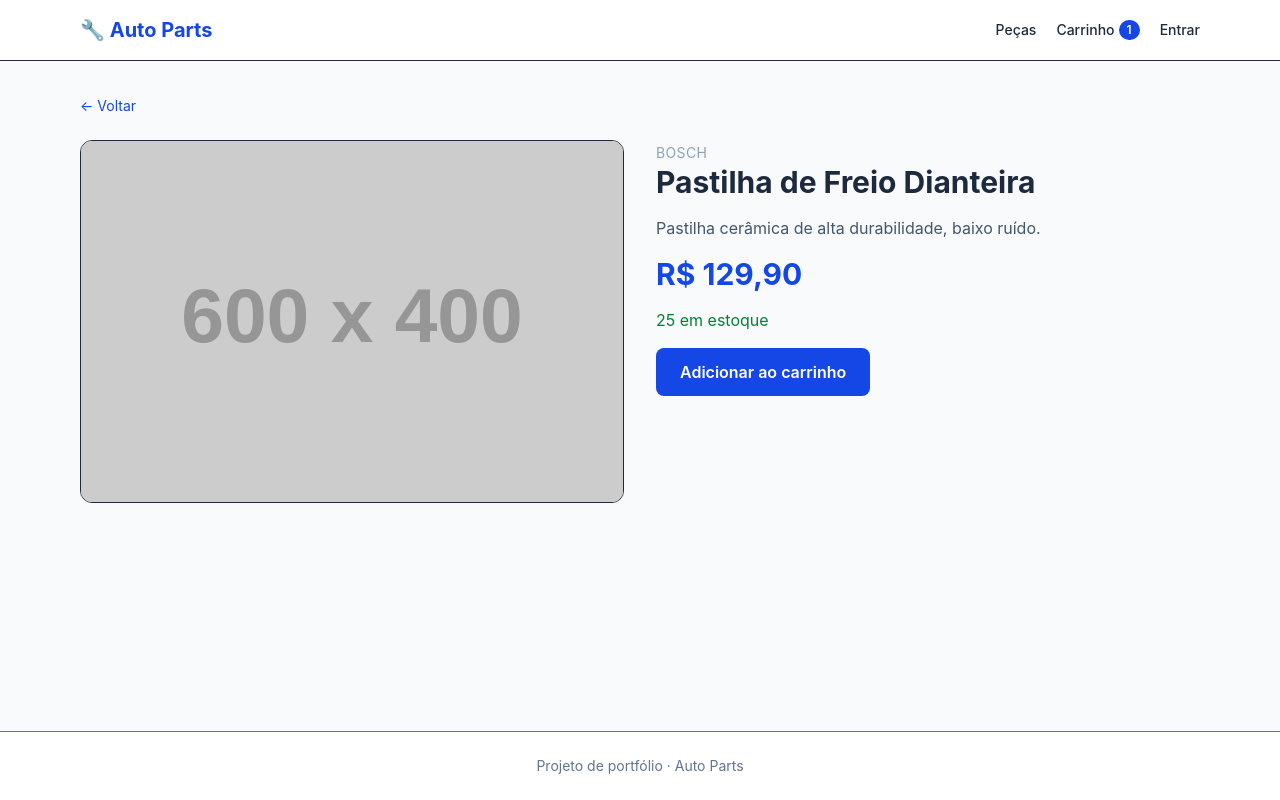
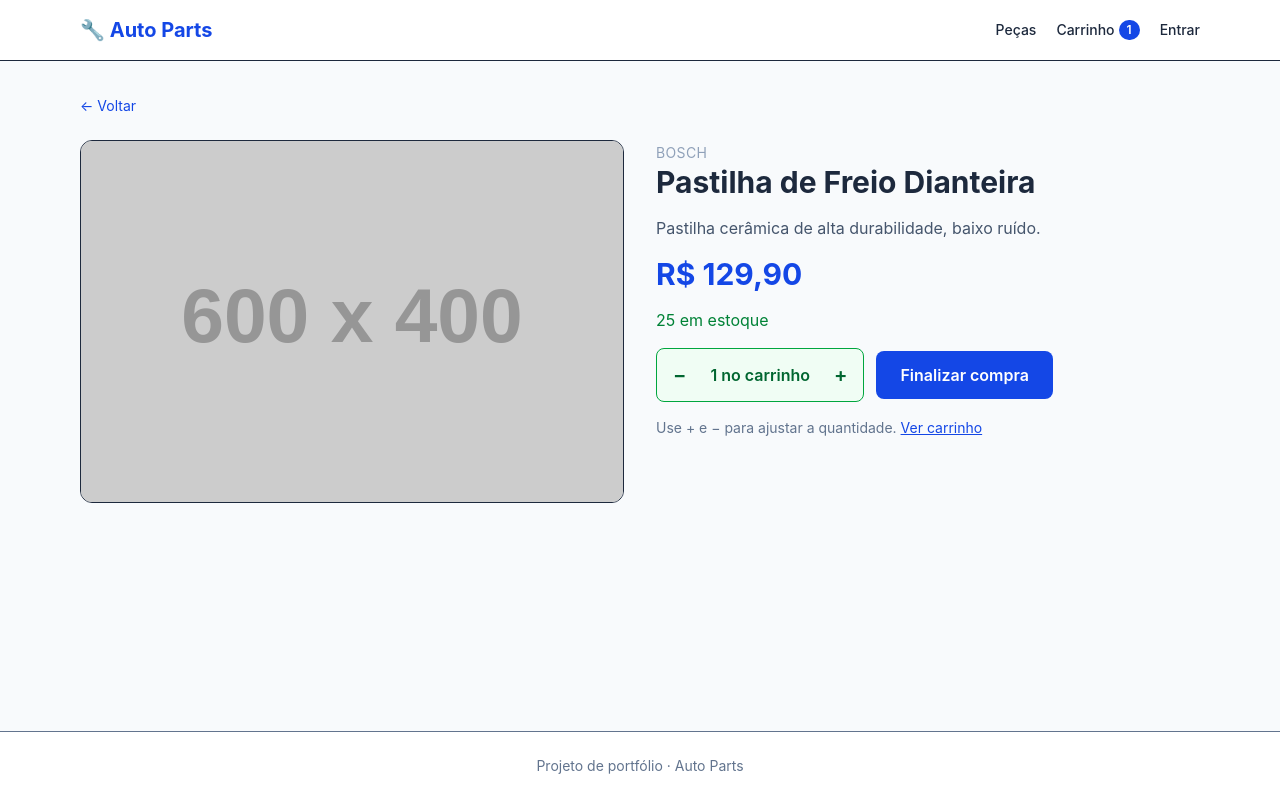
Before and after one commit to delberssoares/auto-parts-frontend, a React (Vite) app: page /produtos/1 in a window 1280 px wide. Both pictures are taken after a click on the button "Adicionar ao carrinho". Built offline with nearby package versions, Linux system fonts and the light colour scheme.

Commit message:
feat: add quantity stepper to product detail when item is in cart

```diff
--- a/src/pages/ProductDetail.tsx
+++ b/src/pages/ProductDetail.tsx
@@ -1,11 +1,18 @@
-import { Link, useParams } from "react-router-dom";
+import { Link, useNavigate, useParams } from "react-router-dom";
 import { useProduct } from "../hooks/useProducts";
 import { formatBRL } from "../lib/format";
 import { useCart } from "../store/cartStore";
 
 export default function ProductDetail() {
   const { id } = useParams();
-  const { data: product, isLoading, isError } = useProduct(Number(id));
+  const navigate = useNavigate();
+  const productId = Number(id);
+
+  const { data: product, isLoading, isError } = useProduct(productId);
+  const add = useCart((s) => s.add);
+  const setQuantity = useCart((s) => s.setQuantity);
+  const quantity = useCart((s) => s.items.find((i) => i.product.id === productId)?.quantity ?? 0);
+  const inCart = quantity > 0;
 
   if (isLoading) return <div className="h-80 animate-pulse rounded-xl bg-slate-200" />;
 
@@ -18,6 +25,14 @@ export default function ProductDetail() {
     );
   }
 
+  const outOfStock = product.stock === 0;
+  const atLimit = quantity >= product.stock;
+
+  function handleCarrinho() {
+    if (!inCart) add(product!);
+    navigate("/carrinho");
+  }
+
   return (
     <div>
       <Link to="/" className="mb-6 inline-block text-sm text-blue-700 hover:underline">← Voltar</Link>
@@ -28,16 +43,61 @@ export default function ProductDetail() {
           <h1 className="text-3xl font-bold">{product.name}</h1>
           <p className="text-slate-600">{product.description}</p>
           <p className="text-3xl font-bold text-blue-700">{formatBRL(product.price)}</p>
-          <p className={product.stock > 0 ? "text-green-700" : "text-red-600"}>
-            {product.stock > 0 ? `${product.stock} em estoque` : "Sem estoque"}
+          <p className={outOfStock ? "text-red-600" : "text-green-700"}>
+            {outOfStock ? "Sem estoque" : `${product.stock} em estoque`}
           </p>
-          <button
-            disabled={product.stock === 0}
-            onClick={() => useCart.getState().add(product)}
-            className="rounded-lg bg-blue-700 px-6 py-3 font-semibold text-white hover:bg-blue-800 disabled:cursor-not-allowed disabled:bg-slate-300"
-          >
-            Adicionar ao carrinho
-          </button>
+
+          <div className="flex flex-wrap items-center gap-3">
+            {inCart ? (
+              <div className="flex items-center overflow-hidden rounded-lg border border-green-600 bg-green-50 text-green-800">
+                <button
+                  onClick={() => setQuantity(productId, quantity - 1)}
+                  title={quantity === 1 ? "Remover do carrinho" : "Diminuir quantidade"}
+                  aria-label={quantity === 1 ? "Remover do carrinho" : "Diminuir quantidade"}
+                  className="px-4 py-3 text-xl font-semibold hover:bg-green-100"
+                >
+                  −
+                </button>
+                <span aria-live="polite" className="min-w-28 px-2 text-center font-semibold">
+                  {quantity} no carrinho
+                </span>
+                <button
+                  onClick={() => add(product)}
+                  disabled={atLimit}
+                  title="Aumentar quantidade"
+                  aria-label="Aumentar quantidade"
+                  className="px-4 py-3 text-xl font-semibold hover:bg-green-100 disabled:cursor-not-allowed disabled:text-green-300 disabled:hover:bg-transparent"
+                >
+                  +
+                </button>
+              </div>
+            ) : (
+              <button
+                disabled={outOfStock}
+                onClick={() => add(product)}
+                className="rounded-lg border border-blue-700 px-6 py-3 font-semibold text-blue-700 hover:bg-blue-50 disabled:cursor-not-allowed disabled:border-slate-300 disabled:text-slate-400 disabled:hover:bg-transparent"
+              >
+                Adicionar ao carrinho
+              </button>
+            )}
+
+            <button
+              disabled={outOfStock && !inCart}
+              onClick={handleCarrinho}
+              className="rounded-lg bg-blue-700 px-6 py-3 font-semibold text-white hover:bg-blue-800 disabled:cursor-not-allowed disabled:bg-slate-300"
+            >
+              Finalizar compra
+            </button>
+          </div>
+
+          {inCart && (
+            <p className="text-sm text-slate-500">
+              {atLimit
+                ? "Você atingiu o limite de estoque desta peça."
+                : "Use + e − para ajustar a quantidade."}{" "}
+              <Link to="/carrinho" className="text-blue-700 underline">Ver carrinho</Link>
+            </p>
+          )}
         </div>
       </div>
     </div>
```
